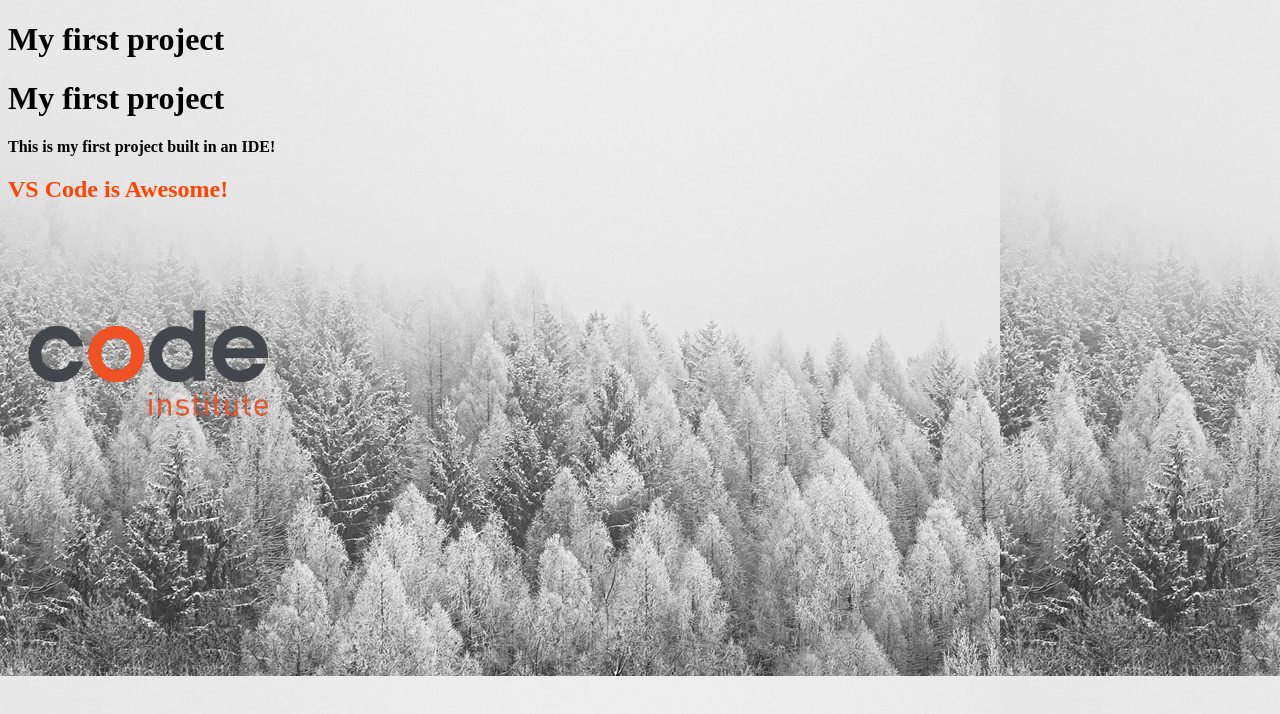
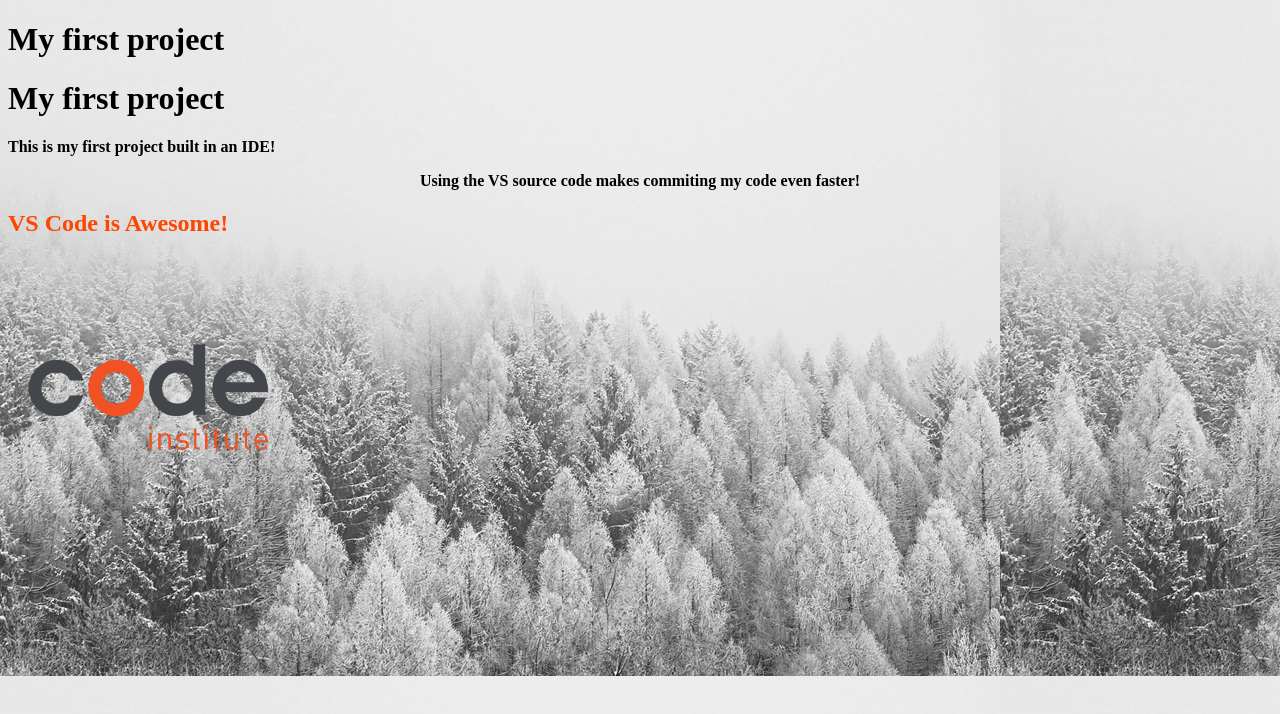
Before and after one commit to Mikej87/my-first-project, a plain HTML site: page index.html in a window 1280 px wide. Drawn offline with Linux system fonts and the light colour scheme.

Commit message:
"text align new text"

```diff
--- a/assets/css/styles.css
+++ b/assets/css/styles.css
@@ -10,3 +10,7 @@ h2 {
 p {
     font-weight: bold;
 }
+
+.text-center {
+    text-align: center;
+}
--- a/index.html
+++ b/index.html
@@ -10,6 +10,7 @@
     <h1>My first project</h1>
     <h1>My first project</h1>
     <p>This is my first project built in an IDE!</p>
+    <p class="text-center">Using the VS source code makes commiting my code even faster!</p>
     <h2>VS Code is Awesome!</h2>
     <img src="assets/images/01-02-02_ci-logo.png" alt="Code Institute Logo">
 
```
